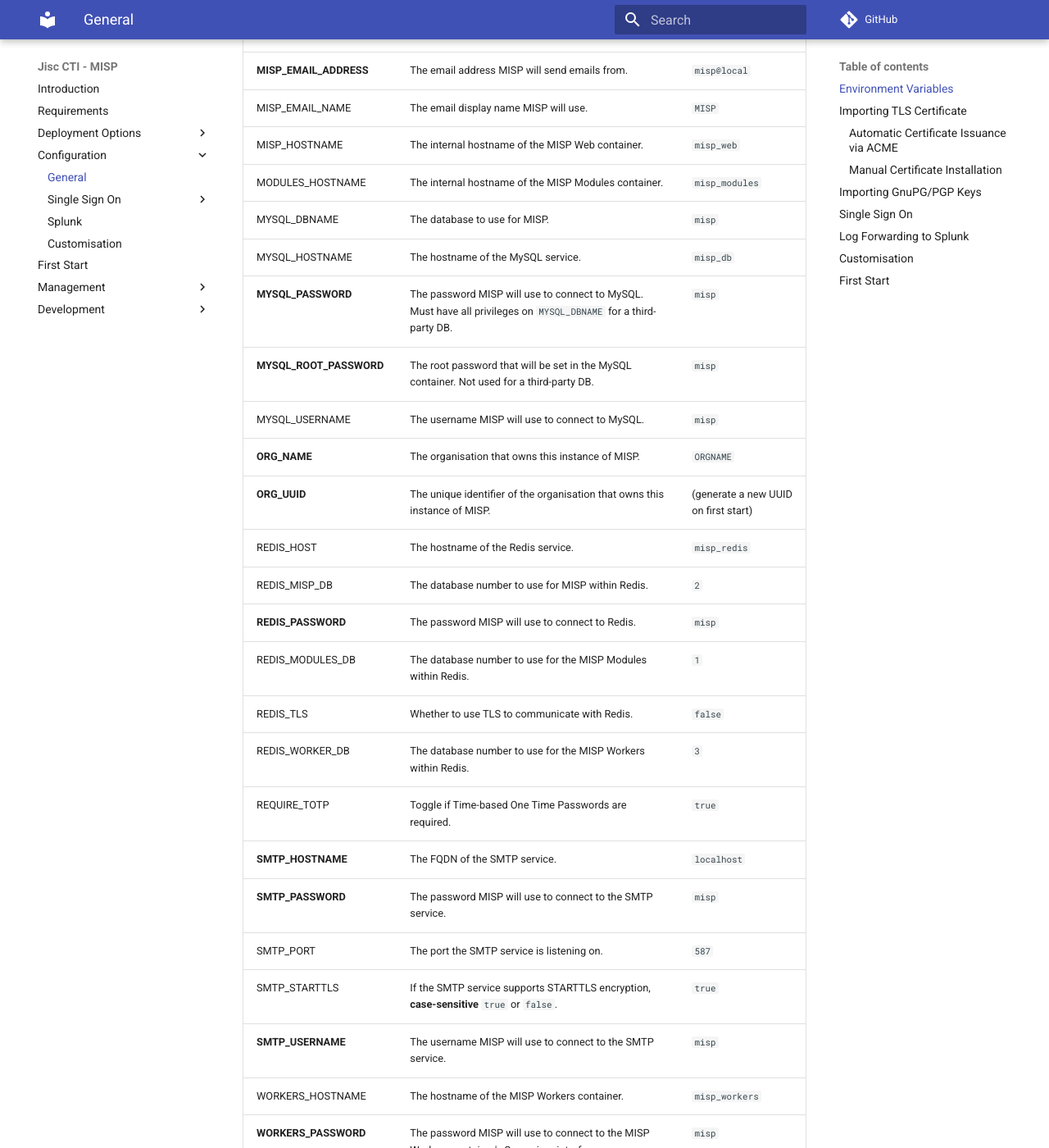
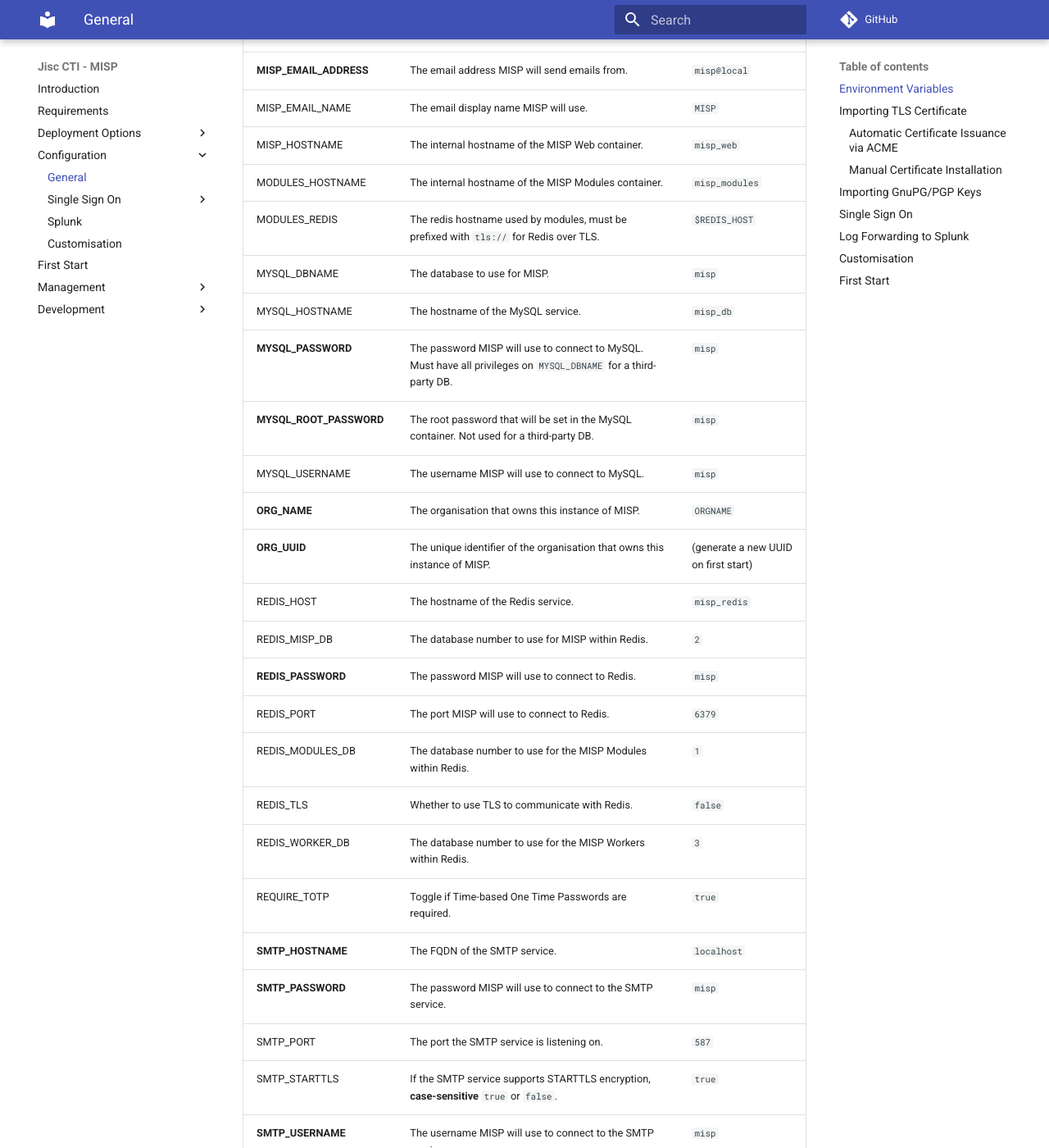
Before and after one commit to JiscCTI/misp-docker, an MkDocs documentation site: the page built from pages/configuration/general.md, in a window 1280 px wide and 1400 px high, scrolled down 949 px. Shown: the whole window at 82% size. Built offline with MkDocs 1.6.1 and Material for MkDocs 9.7.7, drawn with Linux system fonts in a browser that asks for light colours; comment, search, counter and statistics services are not loaded.

Commit message:
feat: configurable redis port

```diff
--- a/docker-compose-ha.yml
+++ b/docker-compose-ha.yml
@@ -37,8 +37,9 @@
     environment:
       - FQDN=${FQDN:-misp.local}
       - HTTPS_PORT=${HTTPS_PORT:-443}
-      - REDIS_BACKEND=${REDIS_HOST:-misp_redis}
+      - REDIS_BACKEND=${MODULES_REDIS:-${REDIS_HOST:-misp_redis}}
       - REDIS_DATABASE=${REDIS_MODULES_DB:-1}
+      - REDIS_PORT=${REDIS_PORT:-6379}
       - REDIS_PW=${REDIS_PASSWORD:-misp}
     hostname: ${MODULES_HOSTNAME:-misp_modules}
     image: jisccti/misp-modules:latest
@@ -93,6 +94,7 @@
       - REDIS_HOST=${REDIS_HOST:-misp_redis}
       - REDIS_MISP_DB=${REDIS_MISP_DB:-2}
       - REDIS_PASSWORD=${REDIS_PASSWORD:-misp}
+      - REDIS_PORT=${REDIS_PORT:-6379}
       - REDIS_TLS=${REDIS_TLS:-false}
       - REDIS_WORKER_DB=${REDIS_WORKER_DB:-3}
       - REQUIRE_TOTP=${REQUIRE_TOTP:-true}
@@ -130,6 +132,7 @@
       - ORG_NAME=${ORG_NAME:-ORGNAME}
       - ORG_UUID=${ORG_UUID:-XXXXXXXX-XXXX-XXXX-XXXX-XXXXXXXXXXXX}
       - REDIS_HOST=${REDIS_HOST:-misp_redis}
+      - REDIS_PORT=${REDIS_PORT:-6379}
       - WORKERS_PASSWORD=${WORKERS_PASSWORD:-misp}
     hostname: ${WORKERS_HOSTNAME:-misp_workers}
     image: jisccti/misp-workers:latest
--- a/docker-compose-shibb.yml
+++ b/docker-compose-shibb.yml
@@ -37,8 +37,9 @@
     environment:
       - FQDN=${FQDN:-misp.local}
       - HTTPS_PORT=${HTTPS_PORT:-443}
-      - REDIS_BACKEND=${REDIS_HOST:-misp_redis}
+      - REDIS_BACKEND=${MODULES_REDIS:-${REDIS_HOST:-misp_redis}}
       - REDIS_DATABASE=${REDIS_MODULES_DB:-1}
+      - REDIS_PORT=${REDIS_PORT:-6379}
       - REDIS_PW=${REDIS_PASSWORD:-misp}
     hostname: ${MODULES_HOSTNAME:-misp_modules}
     image: jisccti/misp-modules:latest
@@ -83,6 +84,7 @@
       - REDIS_HOST=${REDIS_HOST:-misp_redis}
       - REDIS_MISP_DB=${REDIS_MISP_DB:-2}
       - REDIS_PASSWORD=${REDIS_PASSWORD:-misp}
+      - REDIS_PORT=${REDIS_PORT:-6379}
       - REDIS_TLS=${REDIS_TLS:-false}
       - REDIS_WORKER_DB=${REDIS_WORKER_DB:-3}
       - REQUIRE_TOTP=${REQUIRE_TOTP:-true}
@@ -126,6 +128,7 @@
       - ORG_NAME=${ORG_NAME:-ORGNAME}
       - ORG_UUID=${ORG_UUID:-XXXXXXXX-XXXX-XXXX-XXXX-XXXXXXXXXXXX}
       - REDIS_HOST=${REDIS_HOST:-misp_redis}
+      - REDIS_PORT=${REDIS_PORT:-6379}
       - WORKERS_PASSWORD=${WORKERS_PASSWORD:-misp}
     hostname: ${WORKERS_HOSTNAME:-misp_workers}
     image: jisccti/misp-workers:latest
--- a/docker-compose.yml
+++ b/docker-compose.yml
@@ -37,8 +37,9 @@
     environment:
       - FQDN=${FQDN:-misp.local}
       - HTTPS_PORT=${HTTPS_PORT:-443}
-      - REDIS_BACKEND=${REDIS_HOST:-misp_redis}
+      - REDIS_BACKEND=${MODULES_REDIS:-${REDIS_HOST:-misp_redis}}
       - REDIS_DATABASE=${REDIS_MODULES_DB:-1}
+      - REDIS_PORT=${REDIS_PORT:-6379}
       - REDIS_PW=${REDIS_PASSWORD:-misp}
     hostname: ${MODULES_HOSTNAME:-misp_modules}
     image: jisccti/misp-modules:latest
@@ -81,6 +82,7 @@
       - REDIS_HOST=${REDIS_HOST:-misp_redis}
       - REDIS_MISP_DB=${REDIS_MISP_DB:-2}
       - REDIS_PASSWORD=${REDIS_PASSWORD:-misp}
+      - REDIS_PORT=${REDIS_PORT:-6379}
       - REDIS_TLS=${REDIS_TLS:-false}
       - REDIS_WORKER_DB=${REDIS_WORKER_DB:-3}
       - REQUIRE_TOTP=${REQUIRE_TOTP:-true}
@@ -121,6 +123,7 @@
       - ORG_NAME=${ORG_NAME:-ORGNAME}
       - ORG_UUID=${ORG_UUID:-XXXXXXXX-XXXX-XXXX-XXXX-XXXXXXXXXXXX}
       - REDIS_HOST=${REDIS_HOST:-misp_redis}
+      - REDIS_PORT=${REDIS_PORT:-6379}
       - WORKERS_PASSWORD=${WORKERS_PASSWORD:-misp}
     hostname: ${WORKERS_HOSTNAME:-misp_workers}
     image: jisccti/misp-workers:latest
--- a/pages/configuration/general.md
+++ b/pages/configuration/general.md
@@ -40,6 +40,7 @@
 | MISP_EMAIL_NAME | The email display name MISP will use. | `MISP` |
 | MISP_HOSTNAME | The internal hostname of the MISP Web container. | `misp_web` |
 | MODULES_HOSTNAME | The internal hostname of the MISP Modules container. | `misp_modules` |
+| MODULES_REDIS | The redis hostname used by modules, must be prefixed with `tls://` for Redis over TLS. | `$REDIS_HOST` |
 | MYSQL_DBNAME | The database to use for MISP. | `misp` |
 | MYSQL_HOSTNAME | The hostname of the MySQL service. | `misp_db` |
 | **MYSQL_PASSWORD** | The password MISP will use to connect to MySQL. Must have all privileges on `MYSQL_DBNAME` for a third-party DB. | `misp` |
@@ -50,6 +51,7 @@
 | REDIS_HOST | The hostname of the Redis service. | `misp_redis` |
 | REDIS_MISP_DB | The database number to use for MISP within Redis. | `2` |
 | **REDIS_PASSWORD** | The password MISP will use to connect to Redis. | `misp` |
+| REDIS_PORT | The port MISP will use to connect to Redis. | `6379` |
 | REDIS_MODULES_DB | The database number to use for the MISP Modules within Redis. | `1` |
 | REDIS_TLS | Whether to use TLS to communicate with Redis. | `false` |
 | REDIS_WORKER_DB | The database number to use for the MISP Workers within Redis. | `3` |
```
Also changed, not shown: 6 other files.
